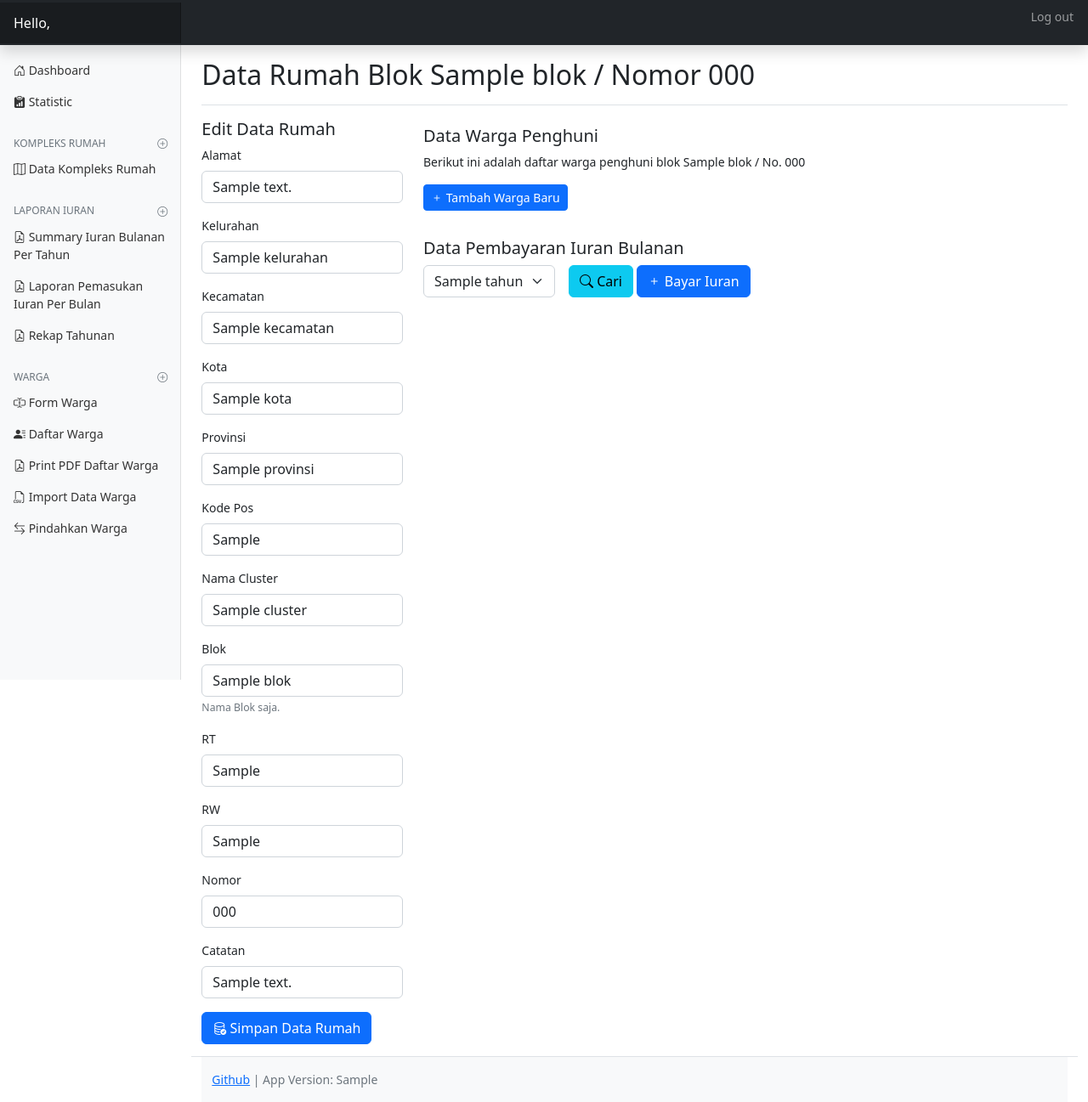
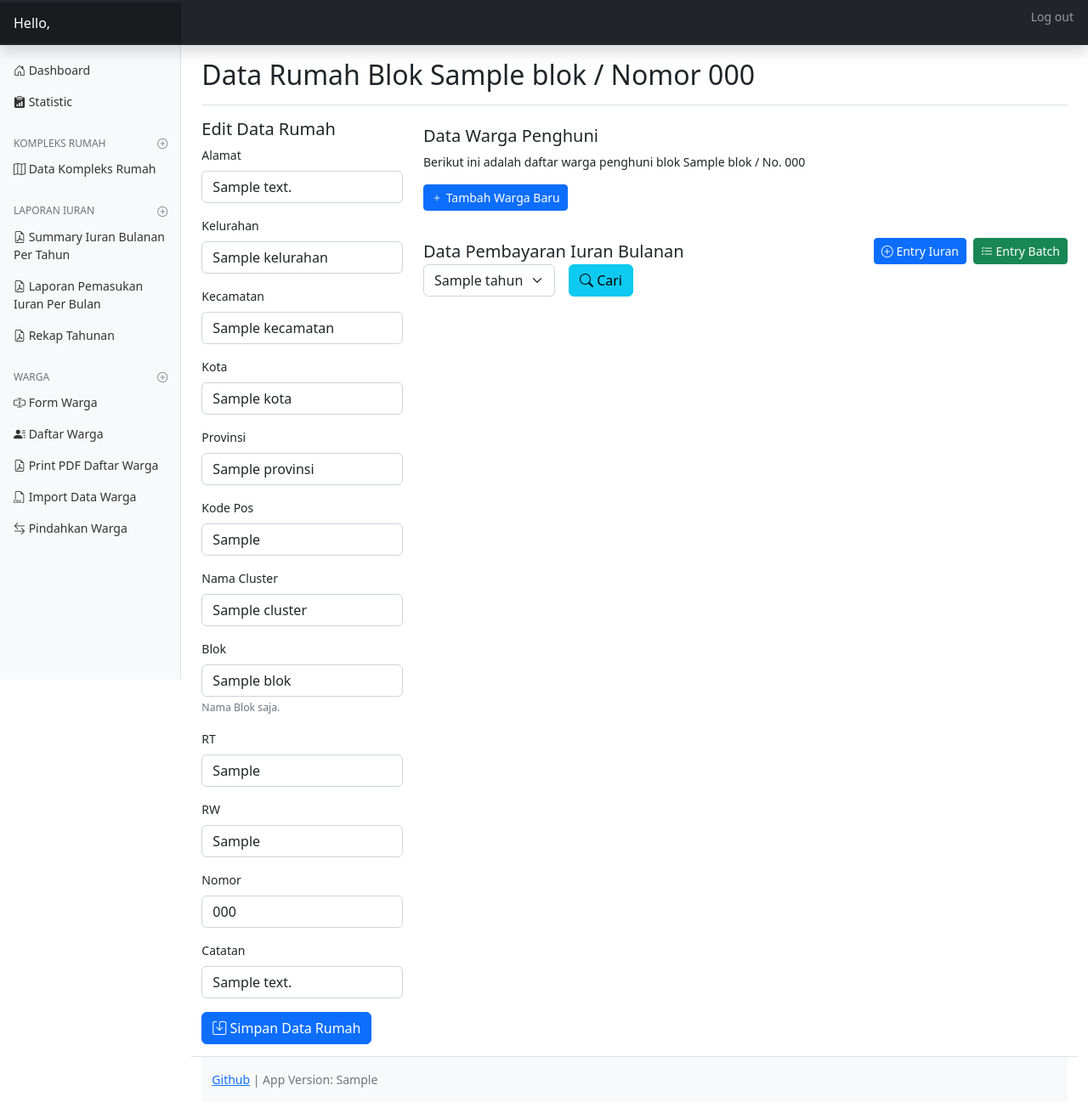
Before and after one commit to robertusnegoro/datawarga, a Django app: template datawarga/kependudukan/templates/form_kompleks_detail.html in a window 1280 px wide. Shown: the whole page at 85% size. Run offline with Django 4.2, Linux system fonts and the light colour scheme; the template is opened without the code that fills it: most values are stand-ins (such as "Sample title", 1, 10 or a date in 2020); some libraries are stand-ins or nearby versions.

Commit message:
refactor: Update form submit buttons with consistent icons and labels

```diff
--- a/datawarga/kependudukan/templates/form_iuran_bulanan.html
+++ b/datawarga/kependudukan/templates/form_iuran_bulanan.html
@@ -29,7 +29,7 @@
             {% if iuran_record %}
                 <input type="hidden" id="idtransaksi" name="idtransaksi" value="{{ iuran_record.id }}" >
             {% endif %}
-            <button type="submit" class="btn btn-primary"><i class="bi bi-send"></i> Submit</button>
+            <button type="submit" class="btn btn-primary"><i class="bi bi-save"></i> Simpan</button>
         </form>
     </div>
     <div class="col-lg-6">
--- a/datawarga/kependudukan/templates/form_kompleks.html
+++ b/datawarga/kependudukan/templates/form_kompleks.html
@@ -70,7 +70,7 @@
 
             </div>
         </div>
-        <button type="submit" class="btn btn-primary"><i class="bi bi-send"></i> Submit</button>
+        <button type="submit" class="btn btn-primary"><i class="bi bi-save"></i> Simpan</button>
     </div>
 </form>
 
--- a/datawarga/kependudukan/templates/form_kompleks_detail.html
+++ b/datawarga/kependudukan/templates/form_kompleks_detail.html
@@ -58,7 +58,9 @@
                 <input type="description" class="form-control" id="description" name="description" maxlength="200" value="{% if data.description == None %}{% else %}{{ data.description }}{% endif %}">
             </div>
 
-            <button type="submit" class="btn btn-primary"><i class="bi bi-database-check"></i> Simpan Data Rumah</button>
+            <button type="submit" class="btn btn-primary">
+                <i class="bi bi-save"></i> Simpan Data Rumah
+            </button>
 
         </form>
     </div>
@@ -72,7 +74,19 @@
             <div id="tabelwarga"></div>
         </div>
         <div class="py-2">
-            <h5>Data Pembayaran Iuran Bulanan</h5>
+            <div class="card-header">
+                <div class="d-flex flex-column flex-md-row justify-content-between align-items-md-center gap-2">
+                    <h5 class="mb-0">Data Pembayaran Iuran Bulanan</h5>
+                    <div class="d-flex flex-column flex-md-row gap-2">
+                        <a href="{% url 'kependudukan:formIuranBulanan' data.id %}" class="btn btn-primary btn-sm">
+                            <i class="bi bi-plus-circle"></i> Entry Iuran
+                        </a>
+                        <a href="{% url 'kependudukan:batchIuranBulanan' data.id current_year %}" class="btn btn-success btn-sm">
+                            <i class="bi bi-list-check"></i> Entry Batch
+                        </a>
+                    </div>
+                </div>
+            </div>
             <form method="get" action="{% url 'kependudukan:listWargaView' %}" class="row g-3">
                 <div class="col-auto">
                     <select class="form-select" id="id_periode_tahun" name="periode_tahun">
@@ -83,7 +97,6 @@
                 </div>
                 <div class="col-auto">
                     <button type="button" id="searchIuranBtn" class="btn btn-info"> <i class="bi bi-search"></i> Cari </button>
-                    <a href="{% url 'kependudukan:formIuranBulanan' data.id %}" class="btn btn-primary" id="form_iuran_link"><i class="bi bi-plus"></i> Bayar Iuran</a>
                 </div>
 
             </form>
--- a/datawarga/kependudukan/templates/form_warga.html
+++ b/datawarga/kependudukan/templates/form_warga.html
@@ -58,7 +58,7 @@
 
                 <hr>
 
-                <button type="submit" class="btn btn-primary"><i class="bi bi-send"></i> Submit</button>
+                <button type="submit" class="btn btn-primary"><i class="bi bi-save"></i> Simpan Data Warga</button>
             </form>
         </div>
     </div>
```
